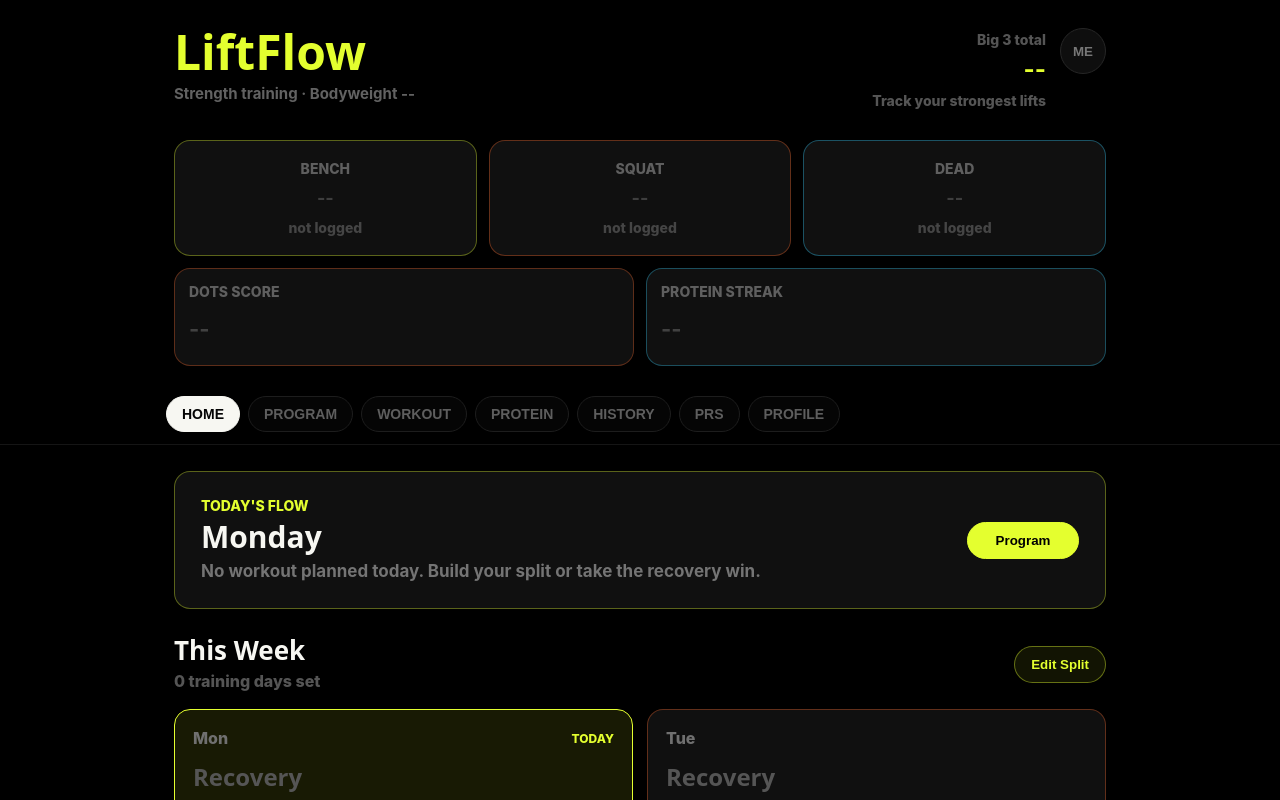
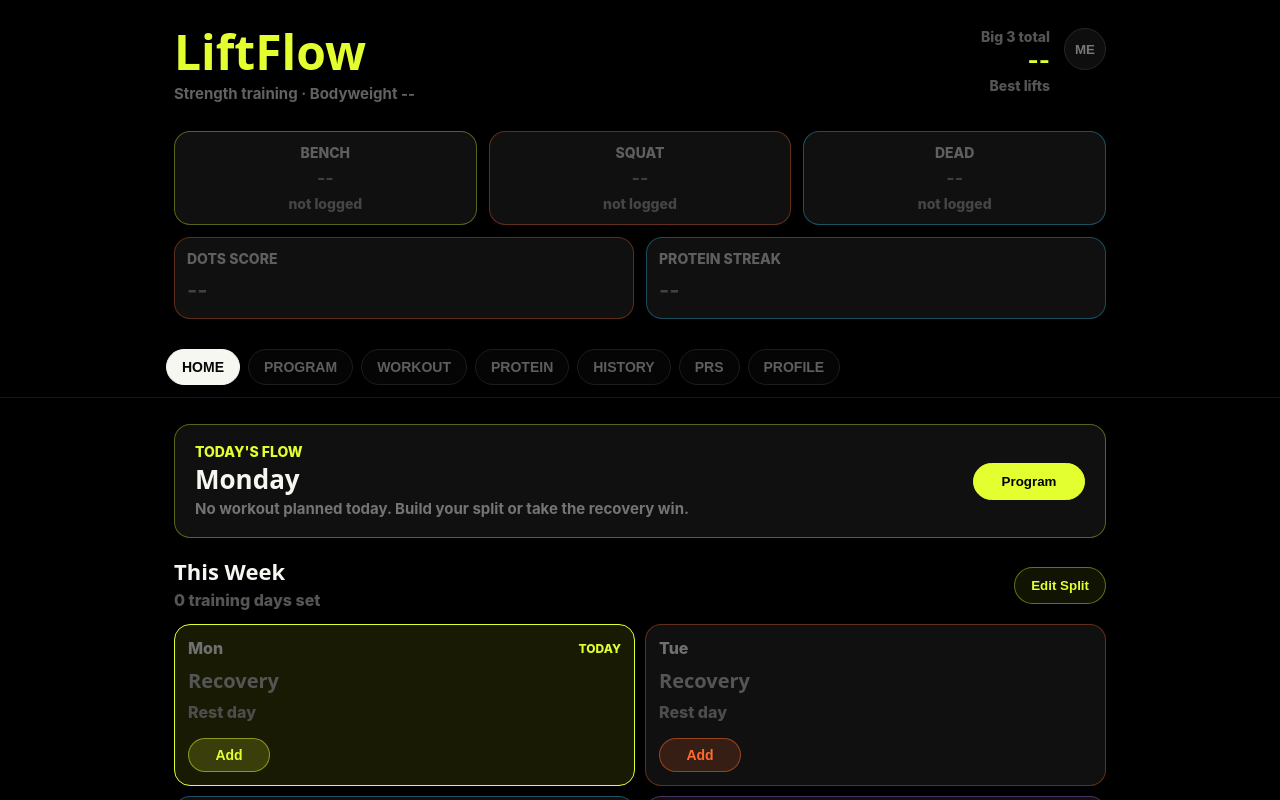
Before and after one commit to SoftLockedLive/LiftFlow, a Next.js app in the folder liftflow/: page / in a window 1280 px wide. Shown: the top 800 px of the page. Built offline with nearby package versions, Linux system fonts and the light colour scheme.

Commit message:
Improve UI and add new features

```diff
--- a/liftflow/src/components/Layout.js
+++ b/liftflow/src/components/Layout.js
@@ -97,7 +97,7 @@ export default function Layout({ children }) {
           <div style={clubTotal}>
             <span style={mutedLabel}>Big 3 total</span>
             <strong style={totalValue}>{hasTotal ? `${total}${units}` : "--"}</strong>
-            <span style={mutedLabel}>Track your strongest lifts</span>
+            <span style={mutedLabel}>Best lifts</span>
           </div>
           <button style={profileButton} onClick={() => setProfileOpen(true)}>
             {initials}
@@ -308,8 +308,8 @@ const heroRight = {
 };
 
 const profileButton = {
-  width: 46,
-  height: 46,
+  width: 42,
+  height: 42,
   padding: 0,
   borderRadius: "50%",
   borderColor: "#262626",
@@ -325,8 +325,8 @@ const clubTotal = {
   flexDirection: "column",
   alignItems: "flex-end",
   justifyContent: "center",
-  minHeight: 84,
-  gap: 10,
+  minHeight: 46,
+  gap: 4,
 };
 
 const mutedLabel = {
@@ -343,7 +343,7 @@ const totalValue = {
 
 const metricCard = {
   gridColumn: "span 2",
-  minHeight: 116,
+  minHeight: 94,
   background: "#101010",
   border: "1px solid",
   borderRadius: 16,
@@ -351,7 +351,7 @@ const metricCard = {
   flexDirection: "column",
   alignItems: "center",
   justifyContent: "center",
-  gap: 12,
+  gap: 8,
 };
 
 const metricLabel = {
@@ -374,14 +374,14 @@ const metricHint = {
 
 const wideCard = {
   gridColumn: "span 3",
-  minHeight: 98,
-  padding: 14,
+  minHeight: 82,
+  padding: 12,
   background: "#101010",
   border: "1px solid",
   borderRadius: 16,
   display: "flex",
   flexDirection: "column",
-  gap: 16,
+  gap: 10,
 };
 
 const wideValue = {
--- a/liftflow/src/pages/index.js
+++ b/liftflow/src/pages/index.js
@@ -210,11 +210,11 @@ function tint(hex, alpha) {
 }
 
 const focusCard = {
-  minHeight: 138,
+  minHeight: 112,
   border: "1px solid rgba(228, 255, 47, 0.35)",
   borderRadius: 16,
   background: "#101010",
-  padding: "24px 26px",
+  padding: "18px 20px",
   alignItems: "center",
   justifyContent: "space-between",
   gap: 18,
@@ -229,16 +229,16 @@ const eyebrow = {
 };
 
 const focusTitle = {
-  margin: "8px 0 8px",
+  margin: "6px 0 6px",
   color: "#f7f7f2",
-  fontSize: 30,
+  fontSize: 26,
   lineHeight: 1,
 };
 
 const focusCopy = {
   margin: 0,
   color: "#747474",
-  fontSize: 17,
+  fontSize: 15,
   lineHeight: 1.4,
   fontWeight: 700,
 };
@@ -248,20 +248,20 @@ const focusButton = {
 };
 
 const section = {
-  marginTop: 28,
+  marginTop: 22,
 };
 
 const sectionHeader = {
   alignItems: "center",
   justifyContent: "space-between",
   gap: 14,
-  marginBottom: 18,
+  marginBottom: 14,
 };
 
 const sectionTitle = {
   margin: 0,
   color: "#f7f7f2",
-  fontSize: 26,
+  fontSize: 22,
   lineHeight: 1,
 };
 
@@ -279,14 +279,14 @@ const ghostButton = {
 };
 
 const weekGrid = {
-  gap: 14,
+  gap: 10,
 };
 
 const dayCard = {
-  minHeight: 188,
+  minHeight: 142,
   border: "1px solid",
   borderRadius: 16,
-  padding: 18,
+  padding: 13,
   display: "flex",
   flexDirection: "column",
   alignItems: "flex-start",
@@ -294,7 +294,7 @@ const dayCard = {
 
 const sundayCard = {
   gridColumn: "1 / -1",
-  minHeight: 150,
+  minHeight: 118,
 };
 
 const dayTopline = {
@@ -319,8 +319,8 @@ const todayBadge = {
 };
 
 const dayTitle = {
-  margin: "16px 0 12px",
-  fontSize: 24,
+  margin: "12px 0 10px",
+  fontSize: 20,
   lineHeight: 1.1,
 };
 
@@ -328,7 +328,7 @@ const liftPreview = {
   display: "flex",
   flexWrap: "wrap",
   gap: 7,
-  marginBottom: 16,
+  marginBottom: 12,
 };
 
 const liftChip = {
@@ -351,7 +351,7 @@ const openButton = {
   marginTop: "auto",
   minWidth: 82,
   padding: "8px 16px",
-  fontSize: 16,
+  fontSize: 14,
 };
 
 const emptyState = {
--- a/liftflow/src/styles/globals.css
+++ b/liftflow/src/styles/globals.css
@@ -183,12 +183,12 @@ input:focus, select:focus {
   .app-hero {
     padding: 18px 14px 8px;
     gap: 12px;
+    align-items: center;
   }
 
   .app-hero-right {
-    flex-direction: column-reverse;
-    align-items: flex-end;
-    gap: 10px;
+    align-items: center;
+    gap: 9px;
   }
 
   .app-metrics {
@@ -222,16 +222,14 @@ input:focus, select:focus {
   .section-header,
   .protein-hero,
   .profile-header {
-    flex-direction: column;
-    align-items: stretch !important;
+    align-items: center;
   }
 
-  .home-week-grid,
-  .profile-grid,
-  .history-stats {
-    grid-template-columns: 1fr;
+  .home-week-grid {
+    grid-template-columns: repeat(2, minmax(0, 1fr));
   }
 
+  .history-stats,
   .profile-stats {
     grid-template-columns: repeat(3, minmax(0, 1fr));
   }
@@ -240,7 +238,6 @@ input:focus, select:focus {
     grid-template-columns: repeat(2, minmax(0, 1fr));
   }
 
-  .protein-custom-row,
   .protein-day-row {
     grid-template-columns: 1fr;
   }
@@ -252,12 +249,27 @@ input:focus, select:focus {
 }
 
 @media (max-width: 430px) {
-  .app-metrics,
+  .app-metrics {
+    grid-template-columns: repeat(2, minmax(0, 1fr));
+  }
+
   .profile-stats {
-    grid-template-columns: 1fr;
+    grid-template-columns: repeat(3, minmax(0, 1fr));
   }
 
   .field-row {
+    grid-template-columns: repeat(2, minmax(0, 1fr));
+  }
+
+  .section-header {
+    justify-content: space-between;
+  }
+}
+
+@media (max-width: 360px) {
+  .field-row,
+  .profile-stats,
+  .history-stats {
     grid-template-columns: 1fr;
   }
 }
```
